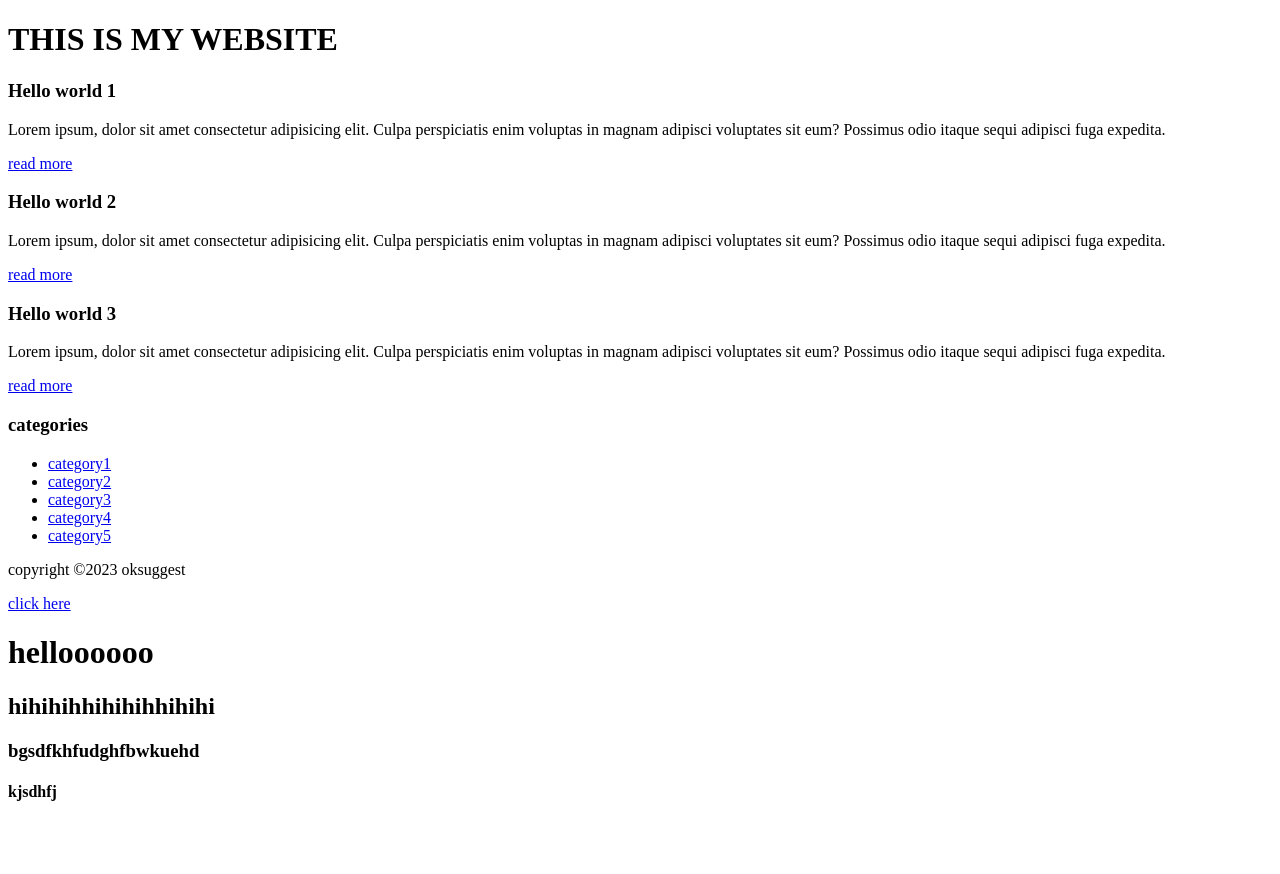
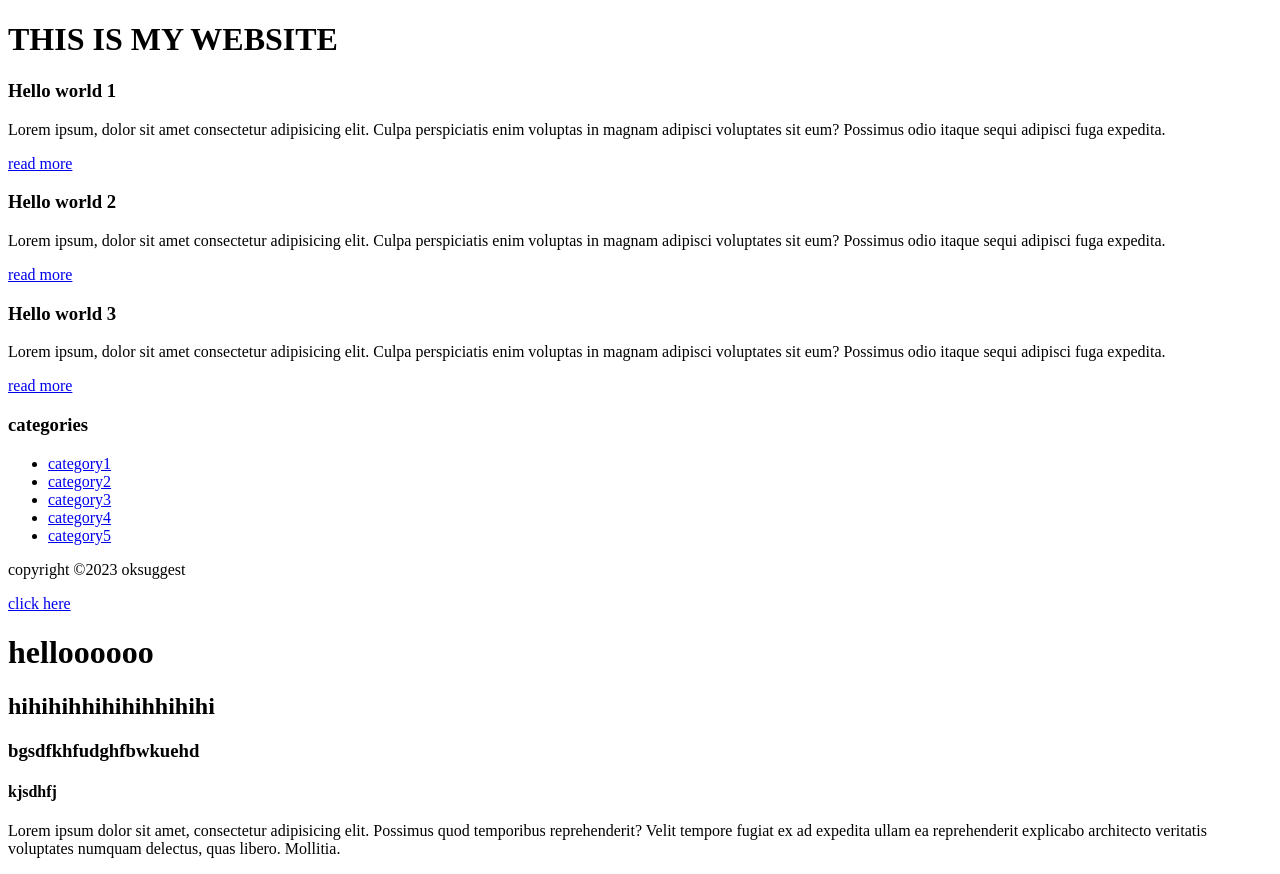
Before and after one commit to crlaxman/https---github.com-crlaxman-mindluster, a plain HTML site: page myblog.html in a window 1280 px wide. Before the commit the page ends 822 px from the top, so only its background shows below. Drawn offline with Linux system fonts and the light colour scheme.

Commit message:
changes in p

```diff
--- a/myblog.html
+++ b/myblog.html
@@ -53,5 +53,6 @@
     <h2>hihihihhihihihhihihi</h2>
     <h3>bgsdfkhfudghfbwkuehd</h3>
     <h4>kjsdhfj</h4>
+    <p>Lorem ipsum dolor sit amet, consectetur adipisicing elit. Possimus quod temporibus reprehenderit? Velit tempore fugiat ex ad expedita ullam ea reprehenderit explicabo architecto veritatis voluptates numquam delectus, quas libero. Mollitia.</p>
 </body>
 </html>
```
